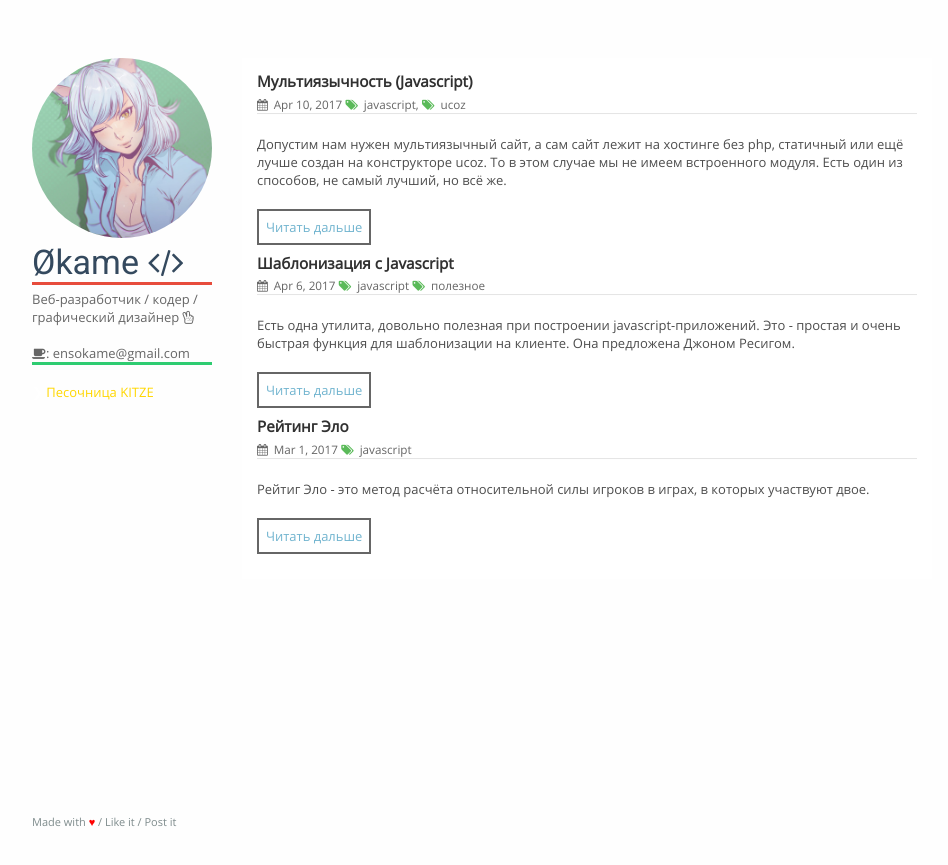
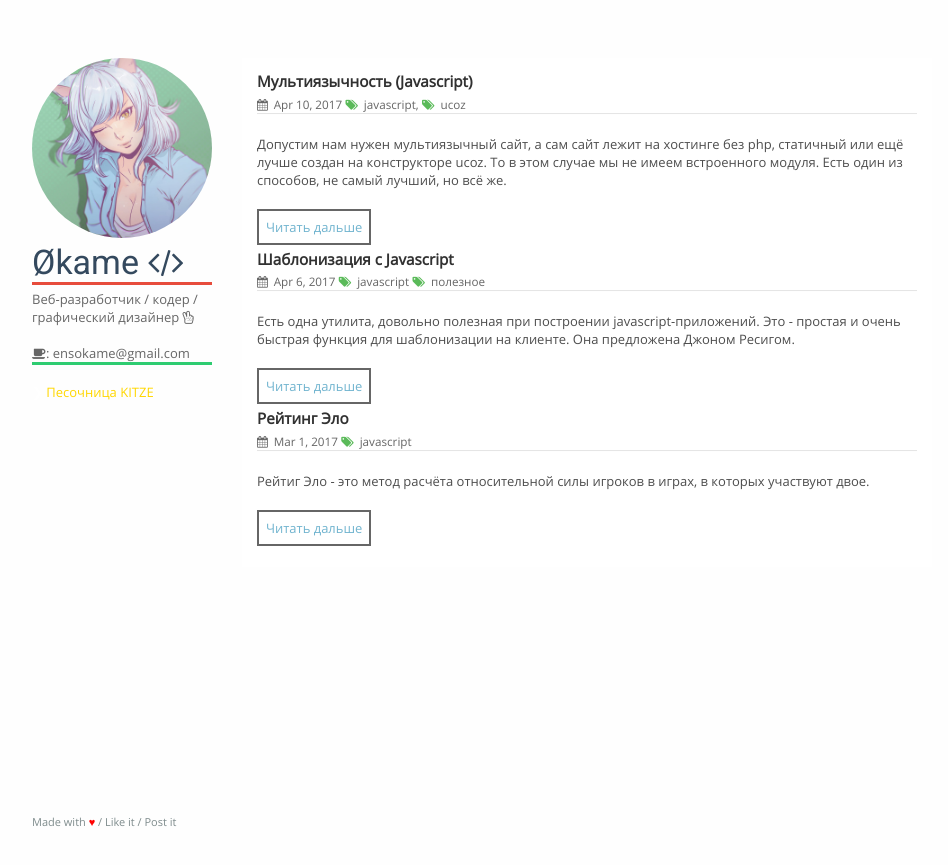
Before and after one commit to IOEnso/ioenso.github.io, a Jekyll site: the page built from index.html, in a window 1280 px wide. Shown: the top 865 px of the page, without its empty margins (158-1106 px from the left). Built offline with Jekyll 4.4.1, drawn with Linux system fonts in a browser that asks for light colours.

Commit message:
Update main.css

```diff
--- a/assets/css/main.css
+++ b/assets/css/main.css
@@ -178,7 +178,7 @@ section {
 
 }
 .post {
-  margin-bottom: 10px;
+  margin-bottom: 6px;
 }
 .post-entry {
   margin-top: 2px;
```
